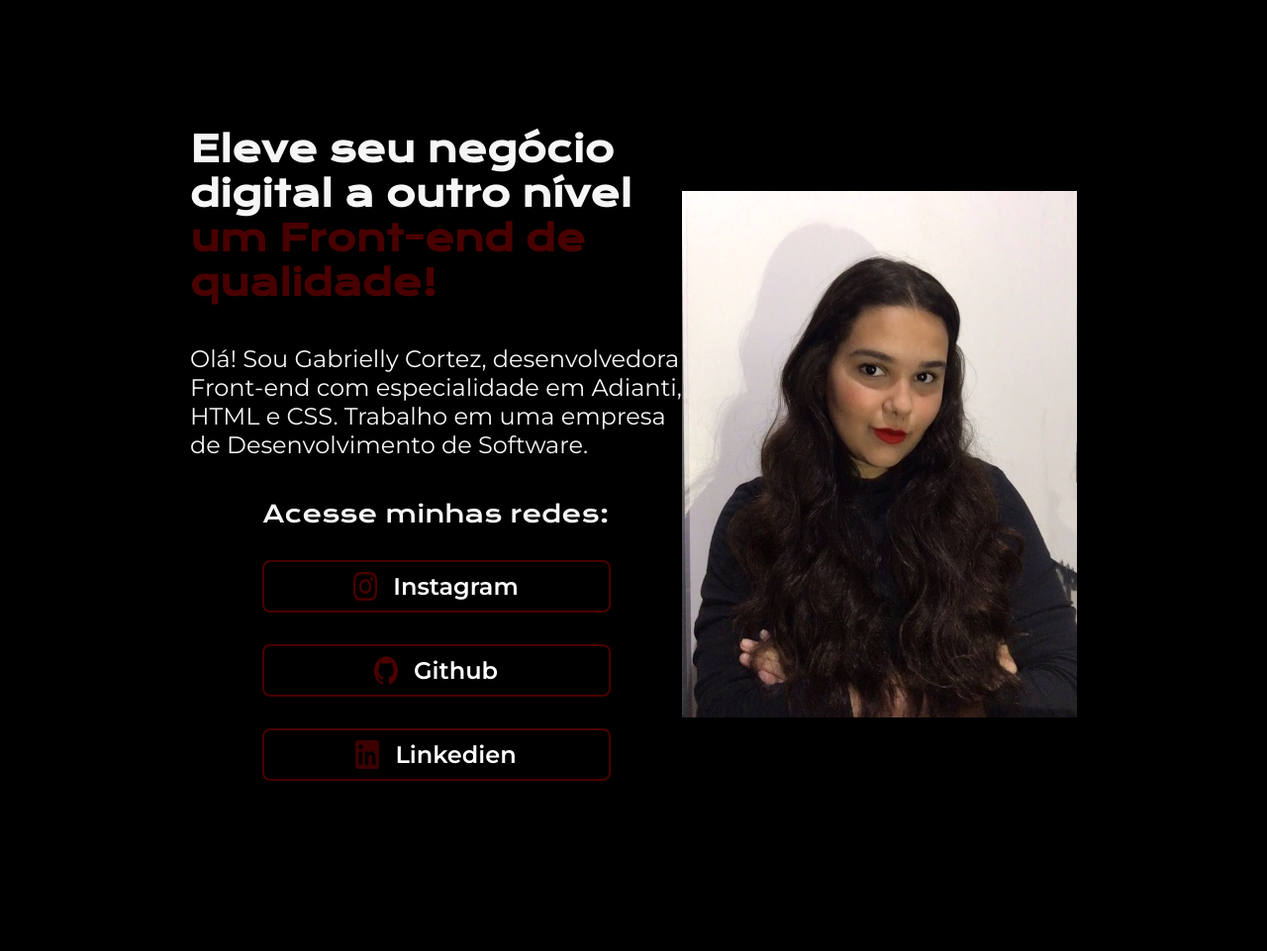
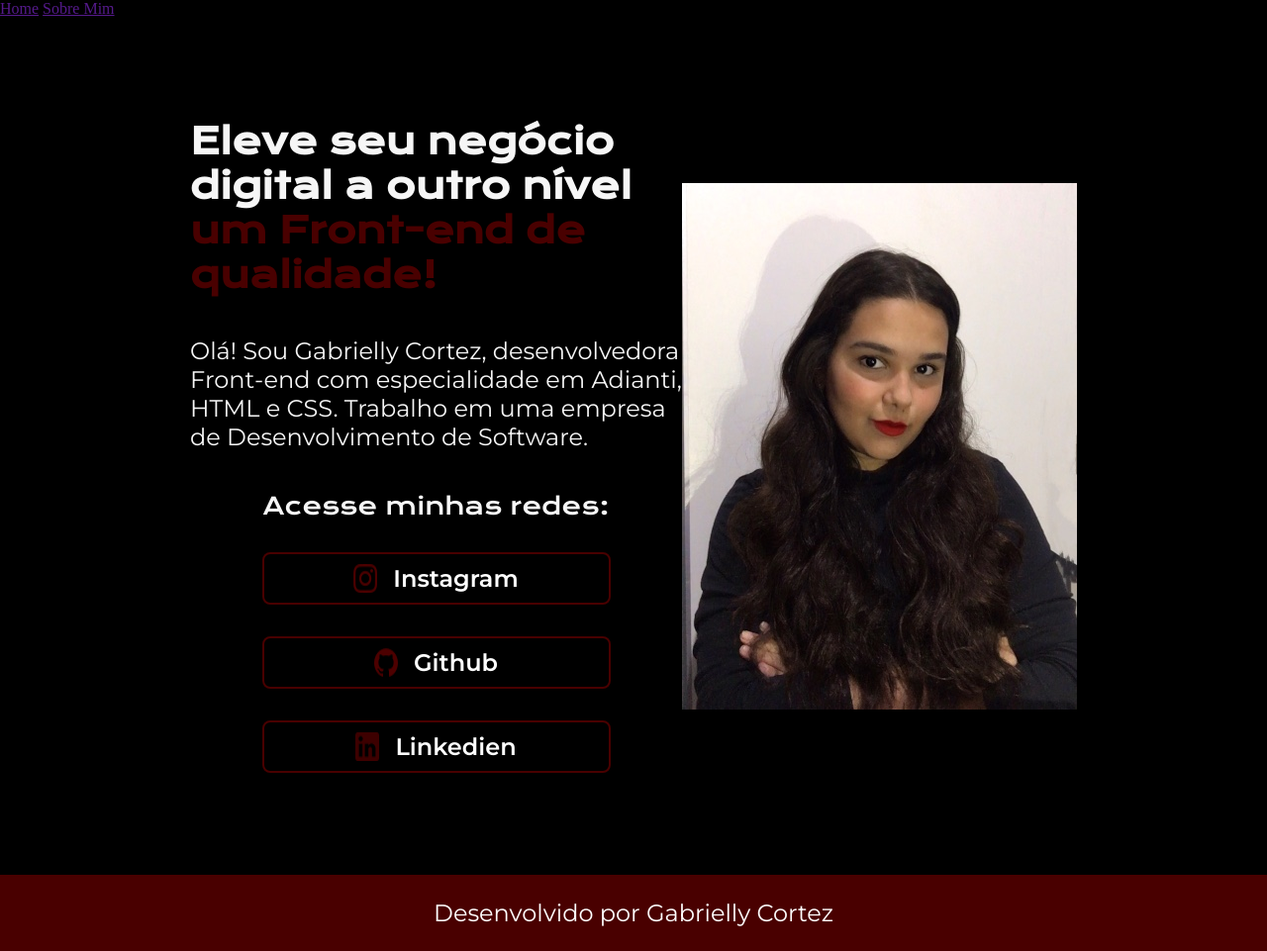
Before and after one commit to gabriellycortez/portfolio_alura, a plain HTML site: page index.html in a window 1280 px wide. Shown: the whole page at 99% size. Before the commit the page ends 928 px from the top, so only its background shows below. Drawn offline with nearby package versions, Linux system fonts and the light colour scheme.

Commit message:
add footer e header

```diff
--- a/index.html
+++ b/index.html
@@ -7,7 +7,12 @@
     <link rel="stylesheet" href="style.css">
 </head>
 <body>
-    <header></header>
+    <header class="cabecalho">
+        <nav class="cabecalho-menu">
+            <a class="cabecalho-menu-link" href="">Home</a>
+            <a class="cabecalho-menu-link" href="">Sobre Mim</a>
+        </nav>
+    </header>
     <main class="conteudo">
         <section class="conteudo-principal">
             <h1 class="conteudo-principal-titulo">Eleve seu negócio digital a outro nível <strong class="titulo-destaque">um Front-end de qualidade!</strong></h1>
@@ -32,6 +37,8 @@
 
        <img class="foto-perfil" src="./asset/foto_perfil_redimencionada.JPG" alt="Foto de Gabrielly Cortez de Perfil">
     </main>
-    <footer></footer>
+    <footer class="rodape">
+        <p> Desenvolvido por Gabrielly Cortez</p>
+    </footer>
 </body>
 </html>
--- a/style.css
+++ b/style.css
@@ -10,10 +10,11 @@
     display:flex;
     align-items: center;
     justify-content: space-between;
-    margin: 10% 15%;
+    /*margin: 10% 15%;*/
+    padding: 8% 15%;
 }
 body {
-    height: 100vh; /*altura do viewport*/
+    /* height: 100vh; altura do viewport */
     box-sizing: border-box;
     background: rgb(0, 0, 0);
     color: #f6f6f6;
@@ -84,3 +85,13 @@ body {
 .conteudo-links-botoes:hover {
     background-color:#272727;
 }
+
+.rodape {
+    padding: 24px;
+    color: white;
+    background-color: rgb(73, 0, 0);
+    text-align: center;
+    font-family: 'Montserrat', sans-serif;
+    font-size: 24px;
+    font-weight: 400;
+}
```
